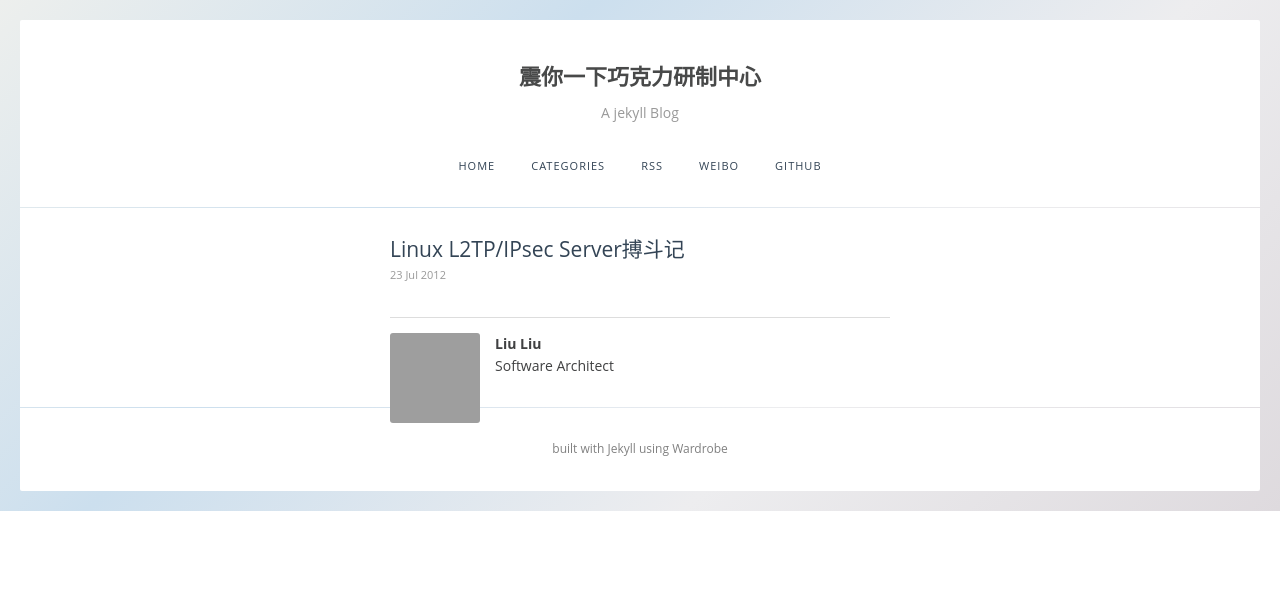
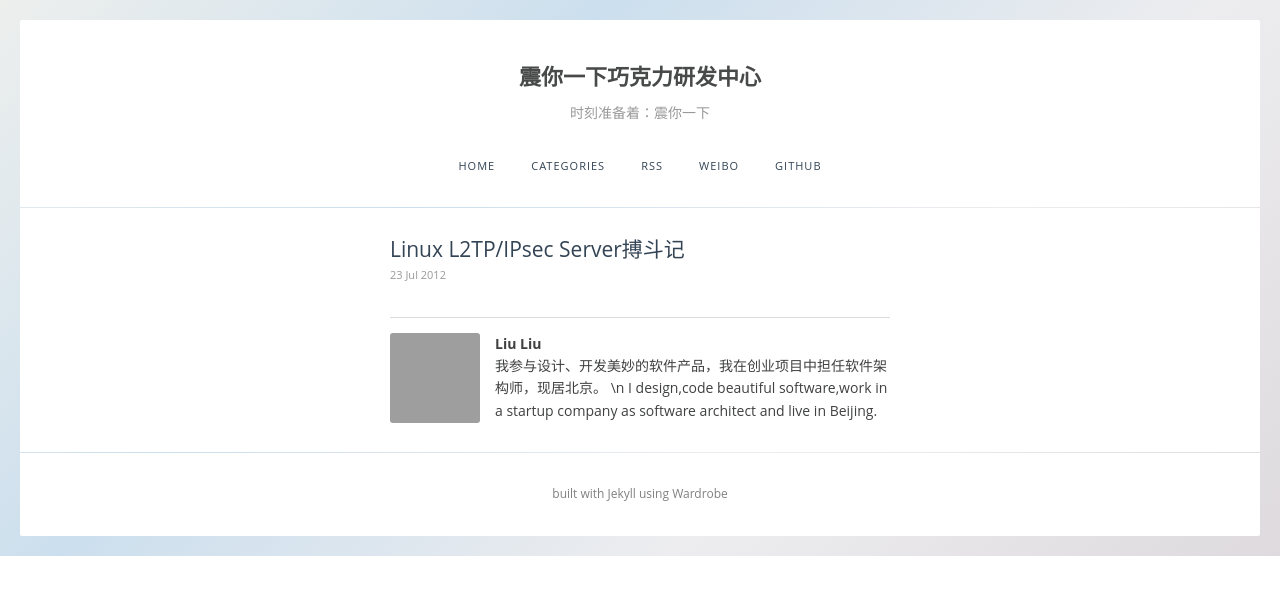
Before and after one commit to liuliuhappy/liuliuhappy.github.io, a Jekyll site: the page built from index.html, in a window 1280 px wide. Shown: the top 595 px of the page. Built offline with Jekyll 4.4.1, drawn with Linux system fonts in a browser that asks for light colours; nearby versions of some CDN libraries; Markdown is read by kramdown in place of the engine named in the settings; the list of posts is cut into pages by our own code; grey boxes are pictures that could not be loaded.

Commit message:
小修改

```diff
--- a/_config.yml
+++ b/_config.yml
@@ -1,5 +1,5 @@
-title:            震你一下巧克力研制中心
-description:      A jekyll Blog
+title:            震你一下巧克力研发中心
+description:      时刻准备着：震你一下
 url:              http://liuliu.net/
 paginate:         10
 
@@ -19,7 +19,7 @@ disqus_shortname: liuliuhappy
 owner:
   name:           Liu Liu
   avatar:         'http://www.gravatar.com/avatar/bb13ec384e01d389a69f6ddce3972e70.png?s=420'
-  bio:            'Software Architect'
+  bio:            '我参与设计、开发美妙的软件产品，我在创业项目中担任软件架构师，现居北京。 \n  I design,code beautiful software,work in a startup company as software architect and live in Beijing. '
 
 links:
   - name:         Home
@@ -30,5 +30,5 @@ links:
     url:          /feed.xml
   - name:         Weibo
     url:          http://weibo.com/mrliuliu
-  - name:         GitHub
+  - name:         Github
     url:          http://github.com/liuliuhappy
--- a/_layouts/post.html
+++ b/_layouts/post.html
@@ -8,7 +8,7 @@ layout: default
 <time><span>Published on </span>{{ page.date | date_to_string }}</time>
 </header>
 {{ content }}
-{% if page.disqus == "y" and site.disqus_shortname %}
+{% if site.disqus_shortname %}
   <div id="disqus_thread"></div>
   <script type="text/javascript">
       var disqus_shortname = "{{ site.disqus_shortname }}";
```
